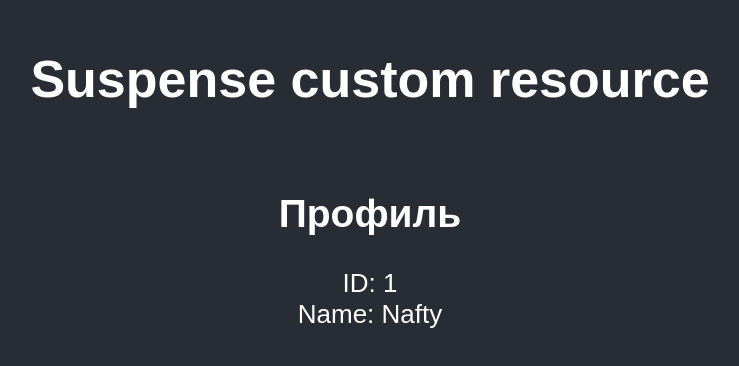
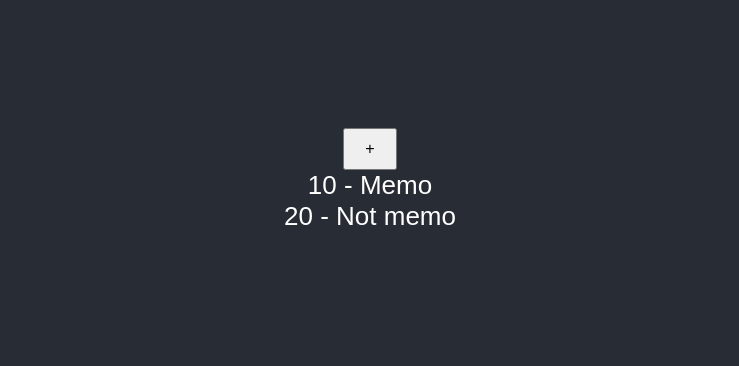
Before and after one commit to troloko8/FrontLearning, a React (Create React App) app in the folder react-learning-tool/: page / in a window 1280 px wide. Shown: the part 220-586 px from the top of the page, without its empty margins (270-1009 px from the left). Built offline with nearby package versions, Linux system fonts and the light colour scheme.

Commit message:
REact.memo

```diff
--- a/react-learning-tool/src/App.tsx
+++ b/react-learning-tool/src/App.tsx
@@ -5,6 +5,7 @@ import './App.css';
 import ErrorComponentExample from './components/ErrorBoundary/ErrorComponentExample';
 import SuspenceExample from './components/SuspenseExample/SuspenseExample';
 import CustomSuspenceExample from './components/SuspenseExample/CustomSuspenseExample';
+import { ReactMemoExample } from './components/reactMemo/ReactMemoExample';
 
 function App() {
 
@@ -15,7 +16,8 @@ function App() {
         {/* <PortalExample />           */}
         {/* <ErrorComponentExample /> */}
         {/* <SuspenceExample /> */}
-        <CustomSuspenceExample />
+        {/* <CustomSuspenceExample /> */}
+        <ReactMemoExample/>
       </main>
     </div>
   );
--- /dev/null
+++ b/react-learning-tool/src/components/reactMemo/ReactMemoExample.tsx
@@ -0,0 +1,23 @@
+import React, { useState } from "react"
+
+const ChildMemo = React.memo(function Child({ value, name }: { value: number, name?: string }) {
+    console.log('Child render', name)
+    return <div>{value} - {name}</div>
+})
+
+const Child = function Child({ value, name }: { value: number, name?: string }) {
+    console.log('Child render', name)
+    return <div>{value} - {name}</div>
+}
+
+export function ReactMemoExample() {
+    const [count, setCount] = useState(0)
+
+    return (
+        <>
+            <button onClick={() => setCount(c => c + 1)}>+</button>
+            <ChildMemo value={10} name="Memo" />
+            <Child value={20} name="Not memo" />
+        </>
+    )
+}
```
